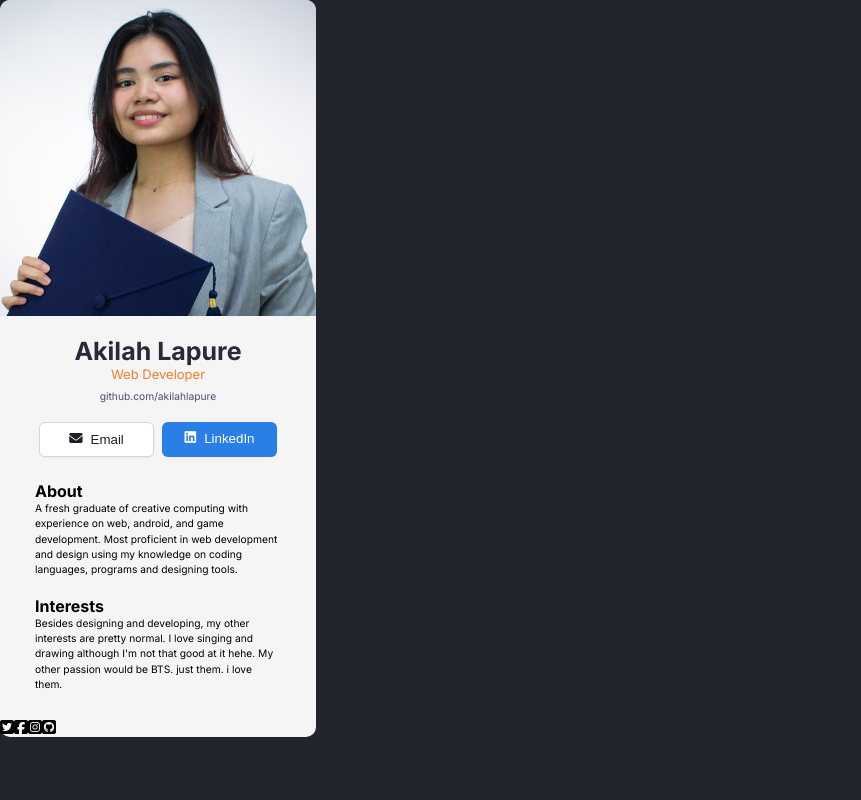
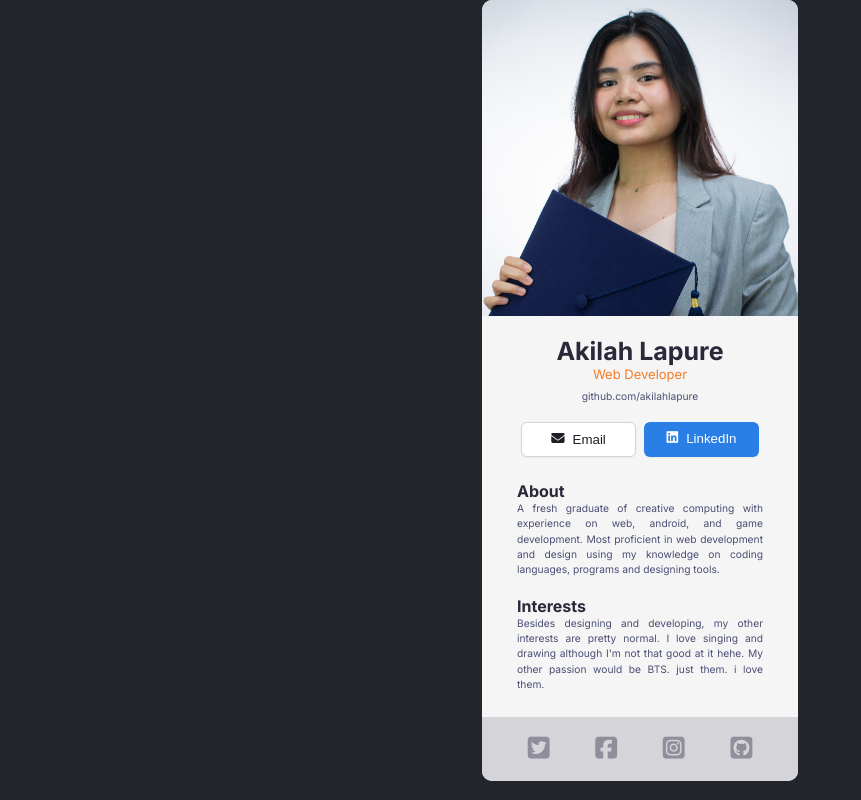
Before and after one commit to akilahlapure/react-course, a React (Vite) app in the folder digital-business-card-project/: page / in a window 1280 px wide. Shown: the whole page, without its empty margins (0-861 px from the left). Built offline with nearby package versions, Linux system fonts and the light colour scheme.

Commit message:
add footer style and update hover styling

```diff
--- a/digital-business-card-project/src/styling/main.css
+++ b/digital-business-card-project/src/styling/main.css
@@ -27,12 +27,15 @@ html[data-theme='dark'] {
 }
 
 #about .content-heading, #interests .content-heading {
+  color: var(--sub-heading);
   font-size: 16px;
 }
 
 #about .content, #interests .content {
+  color: var(--text);
   font-size: 10.25px;
   line-height: 150%;
+  text-align: justify;
 }
 
 /******** Reset Styling ********/
@@ -51,6 +54,15 @@ body {
 
 h1, h2, h3, h4, h5, h6 {
   font-weight: 700;
+}
+
+#root {
+  display: -webkit-box;
+  display: -ms-flexbox;
+  display: flex;
+  -webkit-box-pack: center;
+      -ms-flex-pack: center;
+          justify-content: center;
 }
 
 .card {
@@ -126,6 +138,13 @@ h1, h2, h3, h4, h5, h6 {
   margin-right: 8px;
 }
 
+#info .buttons .btn-email:hover {
+  background-color: #5C5C5C;
+  border: 1px solid #5C5C5C;
+  color: #FFFFFF;
+  cursor: pointer;
+}
+
 #info .buttons .btn-linkedin {
   display: -webkit-box;
   display: -ms-flexbox;
@@ -147,6 +166,13 @@ h1, h2, h3, h4, h5, h6 {
   margin-right: 8px;
 }
 
+#info .buttons .btn-linkedin:hover {
+  background-color: #0B386C;
+  border: 1px solid #0B386C;
+  color: #FFFFFF;
+  cursor: pointer;
+}
+
 #about {
   padding-top: 24px;
 }
@@ -155,4 +181,26 @@ h1, h2, h3, h4, h5, h6 {
   padding-top: 18px;
   padding-bottom: 24px;
 }
+
+footer {
+  background-color: var(--footer-bg);
+  display: -webkit-box;
+  display: -ms-flexbox;
+  display: flex;
+  -webkit-box-pack: space-evenly;
+      -ms-flex-pack: space-evenly;
+          justify-content: space-evenly;
+  padding-block: 19.5px;
+  border-radius: 0px 0px 10px 10px;
+}
+
+footer .social-icon {
+  color: #918E9B;
+  font-size: 25px;
+}
+
+footer .social-icon:hover {
+  color: #F47D27;
+  cursor: pointer;
+}
 /*# sourceMappingURL=main.css.map */
--- a/digital-business-card-project/src/styling/main.scss
+++ b/digital-business-card-project/src/styling/main.scss
@@ -6,7 +6,7 @@
     font-size: $size;
 }
 
-@mixin btn-styling($bg-color, $text-color, $border) {
+@mixin btn-styling($bg-color, $text-color, $border, $hover-bg) {
     display: flex;
     justify-content: center;
     padding: 9px 12px;
@@ -22,18 +22,28 @@
     .btn-icon {
         margin-right: 8px;
     }
+
+    &:hover {
+        background-color: $hover-bg;
+        border: 1px solid $hover-bg;
+        color: #FFFFFF;
+        cursor: pointer;
+    }
 }
 
 %content {
     padding-inline: 35px;
 
     .content-heading {
+        color: var(--sub-heading);
         font-size: 16px;
     }
 
     .content {
+        color: var(--text);
         font-size: 10.25px;
         line-height: 150%;
+        text-align: justify;
     }
 }
 
@@ -54,6 +64,11 @@ body {
 
 h1, h2, h3, h4, h5, h6 {
     font-weight: $bold;
+}
+
+#root {
+    display: flex;
+    justify-content: center;
 }
 
 .card {
@@ -91,11 +106,11 @@ h1, h2, h3, h4, h5, h6 {
         gap: 8px;
 
         .btn-email {
-            @include btn-styling(var(--btn-email), $social-email, 1px solid #D1D5DB);
+            @include btn-styling(var(--btn-email), $social-email, 1px solid #D1D5DB, $social-email-bg-hover);
         }
 
         .btn-linkedin {
-            @include btn-styling(var(--btn-li), $social-linkedin, none);
+            @include btn-styling(var(--btn-li), $social-linkedin, none, $social-linkedin-bg-hover);
         }
     }
 }
@@ -110,3 +125,22 @@ h1, h2, h3, h4, h5, h6 {
     padding-top: 18px;
     padding-bottom: 24px;
 }
+
+footer {
+    background-color: var(--footer-bg);
+    display: flex;
+    justify-content: space-evenly;
+    padding-block: 19.5px;
+
+    .social-icon {
+        color: $social-footer;
+        font-size: 25px;
+
+        &:hover {
+            color: $social-footer-hover;
+            cursor: pointer;
+        }
+    }
+
+    border-radius: 0px 0px 10px 10px;
+}
```
Also changed, not shown: 1 other file (tests, documents, lock files or other folders).
